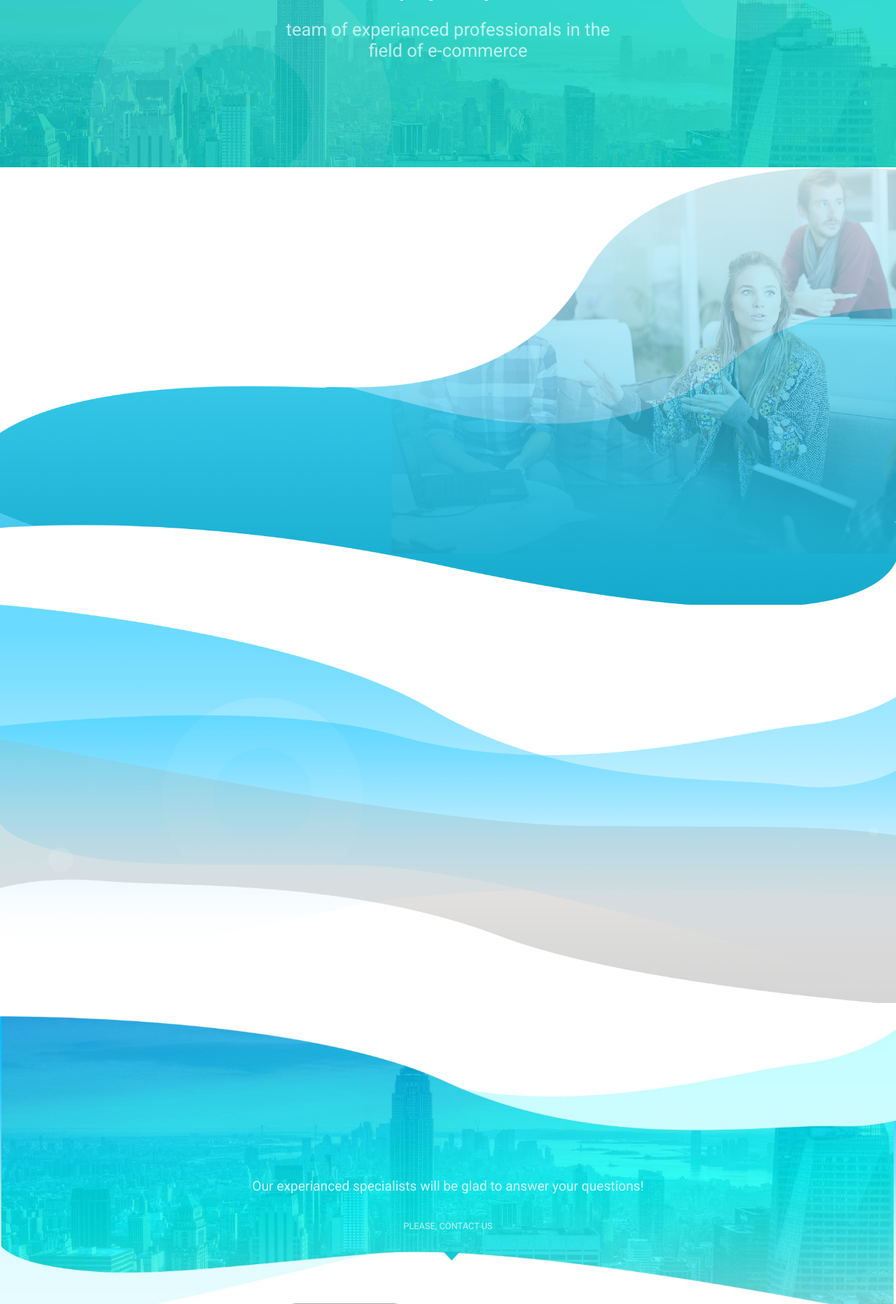
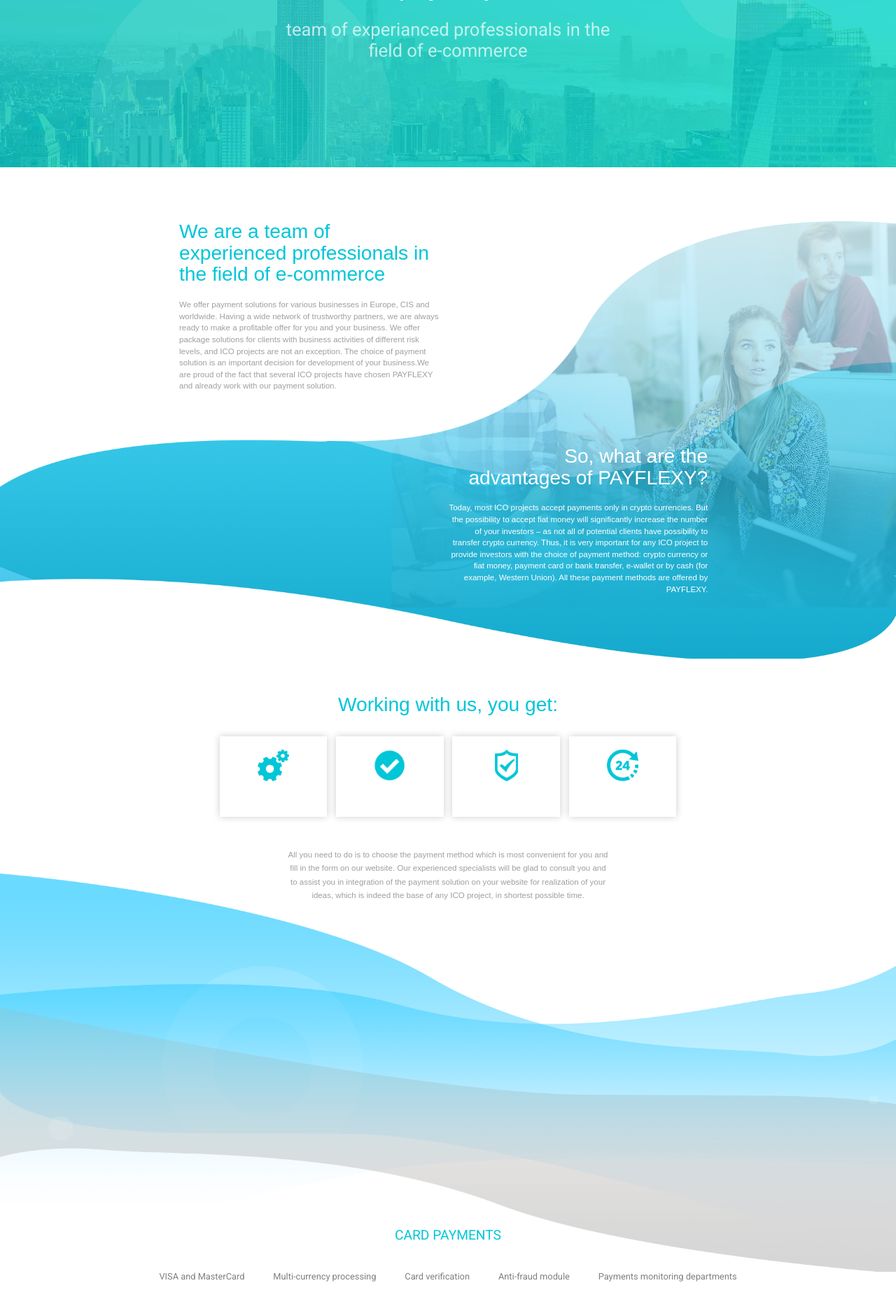
Before and after one commit to innadev1/payflexy, a PHP site: page / in a window 1280 px wide. Shown: the part 324-2187 px from the top of the page at 70% size. Run offline with PHP 8.4, Linux system fonts and the light colour scheme; some libraries are stand-ins or nearby versions; some web fonts are replaced.

Commit message:
formaaaa

```diff
--- a/assets/footer.php
+++ b/assets/footer.php
@@ -56,7 +56,7 @@
 
 	}
 ?>
-
+<!-- hghghghghghggdegfdfgdfgd -->
 
 
 <link rel="stylesheet" type="text/css" href="style/footer.css">
--- a/index.php
+++ b/index.php
@@ -14,9 +14,77 @@
 		<div>
 			<?php include 'assets/header.php'; ?>
 
-			<div id="about"></div>
+			<div id="about">
+				<div class="info1">
+					<h1>We are a team of <br>
+					experienced professionals in <br>
+					the field of e-commerce</h1>
+					<p>
+					We offer payment solutions for various businesses in Europe, CIS and worldwide.
+					Having a wide network of trustworthy partners, we are always ready to make a
+					profitable offer for you and your business. We offer package solutions for
+					clients with business activities of different risk levels, and ICO projects
+					are not an exception. The choice of payment solution is an important decision
+					for development of your business.We are proud of the fact that several ICO
+					projects have chosen PAYFLEXY and already work with our payment solution.
+					</p>
+				</div>
+
+				<div class="info2">
+					<h1>So, what are the <br>
+					advantages of PAYFLEXY? </h1>
+					<p>
+					Today, most ICO projects accept payments only in crypto currencies. But
+					the possibility to accept fiat money will significantly increase the number
+					of your investors – as not all of potential clients have possibility to
+					transfer crypto currency. Thus, it is very important for any ICO project
+					to provide investors with the choice of payment method: crypto currency
+					or fiat money, payment card or bank transfer, e-wallet or by cash (for
+					example, Western Union). All these payment methods are offered by PAYFLEXY.
+					</p>
+				</div>
+			</div>
+
+			<div id="what_you_get">
+				<h2>Working with us, you get:</h2>
+
+				<div class="wrap">
+					<div><img src="img/1.png"></div>
+					<div><img src="img/2.png"></div>
+					<div><img src="img/3.png"></div>
+					<div><img src="img/4.png"></div>
+				</div>
+
+				<p>All you need to do is to choose the payment method
+				which is most convenient for you and fill in the form
+				on our website. Our experienced specialists will be glad
+				to consult you and to assist you in integration of the
+				payment solution on your website for realization of your
+				ideas, which is indeed the base of any ICO project, in
+				shortest possible time.</p>
+			</div>
 
 			<div id="second_wave"></div>
+
+			<div id="payment">
+				<h2>CARD PAYMENTS</h2>
+
+				<div class="flex_button">
+					<div><button>VISA and MasterCard</button></div>
+					<div><button>Multi-currency processing</button></div>
+					<div><button>Card verification</button></div>
+					<div><button>Anti-fraud module</button></div>
+					<div><button>Payments monitoring departments</button></div>
+				</div>
+
+				<div style="text-align: center; height: 30vw">KARTOČKA S INFOJ</div>
+
+				<div class="wrap2">
+					<div>1</div>
+					<div>2</div>
+					<div>3</div>
+				</div>
+			</div>
 
 			<?php include 'assets/footer.php'; ?>
 
--- a/style/index.css
+++ b/style/index.css
@@ -10,6 +10,93 @@ body{
     background-repeat: no-repeat;
     position: relative;
     width: 100%;
+	margin-top: 5vw;
+}
+.info1{
+	width: 29vw;
+    margin-top: 6vw;
+    margin-left: 20vw;
+}
+.info1 h1{
+	font-size: 2.2vw;
+    font-weight: 500;
+    line-height: 2.4vw;
+    font-family: "Myriad Pro", sans-serif;
+    color: rgb(0, 198, 216);
+    text-align: left;
+	text-shadow: 0px 3px 22.4px rgba(188, 188, 188, 0.05);
+}
+.info1 p{
+	font-size: 0.9vw;
+    font-family: "Myriad Pro", sans-serif;
+    color: rgb(159, 159, 159);
+    line-height: 1.3vw;
+	text-align: left;
+}
+.info2{
+	width: 29vw;
+	margin-top: 6vw;
+    margin-left: 50vw;
+
+}
+.info2 h1{
+	font-size: 2.2vw;
+    font-weight: 500;
+    line-height: 2.4vw;
+    font-family: "Myriad Pro", sans-serif;
+    color: white;
+    text-align: right;
+	text-shadow: 0px 3px 22.4px rgba(188, 188, 188, 0.05);
+}
+.info2 p{
+	font-size: 0.9vw;
+    font-family: "Myriad Pro", sans-serif;
+    color: white;
+    line-height: 1.3vw;
+	text-align: right;
+}
+#what_you_get{
+	height: 30vw;
+}
+.wrap{
+	display: -webkit-box;
+    display: -moz-box;
+    display: -ms-flexbox;
+    display: -webkit-flex;
+    display: flex;
+    justify-content: center;
+}
+.wrap div{
+	box-shadow: 0 0 10px rgba(0,0,0,0.2);
+    width: 10vw;
+    height: 7vw;
+    margin: 0.5vw;
+    padding: 1vw;
+	text-align:center;
+}
+.wrap div img{
+	width: 35%;
+    padding: 0.5vw;
+}
+#what_you_get h2{
+	font-size: 2.2vw;
+    font-weight: 500;
+    line-height: 2.4vw;
+    font-family: "Myriad Pro", sans-serif;
+    color: rgb(0, 198, 216);
+    text-align: center;
+    text-shadow: 0px 3px 22.4px rgba(188, 188, 188, 0.05);
+	margin-top: 4vw;
+}
+#what_you_get p{
+	font-size: 0.9vw;
+    font-family: "Myriad Pro", sans-serif;
+    color: rgb(159, 159, 159);
+    line-height: 1.5vw;
+    text-align: center;
+    padding-left: 32vw;
+    padding-right: 32vw;
+	margin-top: 3vw;
 }
 #second_wave{
 	height: 44.5vw;
@@ -17,6 +104,61 @@ body{
     background-size: cover;
     background-repeat: no-repeat;
     position: relative;
+	top: -10vw;
+}
+#payment{
+	height: 50vw;
+	position: relative;
+	top: -15vw;
+}
+.wrap2{
+	display: -webkit-box;
+    display: -moz-box;
+    display: -ms-flexbox;
+    display: -webkit-flex;
+    display: flex;
+    justify-content: center;
+}
+.wrap2 div{
+	box-shadow: 0 0 10px rgba(0,0,0,0.2);
+    width: 16vw;
+    height: 17vw;
+    margin: 1vw;
+    padding: 1vw;
+}
+.flex_button {
+    display: -webkit-box;
+    display: -moz-box;
+    display: -ms-flexbox;
+    display: -webkit-flex;
+    display: flex;
+    flex-wrap: wrap;
+    justify-content: center;
+    margin-top: 2vw;
+    margin-bottom: 2vw;
+}
+.flex_button div button {
+    background-color: white;
+	font-family: "Roboto", sans-serif;
+    color: grey;
+    border: none;
+    cursor: pointer;
+    margin: 0.6vw;
+    font-size: 1vw;
+    padding: 0.5vw 1vw;
+}
+.flex_button div button:hover {
+	color: rgb(0, 198, 216);
+    text-decoration: underline;
+}
+#payment h2{
+    font-size: 1.5vw;
+    font-family: "Roboto", sans-serif;
+    color: rgb(0, 198, 216);
+    text-transform: uppercase;
+    text-align: center;
+    font-weight: 500;
+	margin: 0;
 }
 
 @media screen and (max-width: 900px){
```
Also changed, not shown: img/1.png (added), img/2.png (added), img/3.png (added), img/4.png (added).
